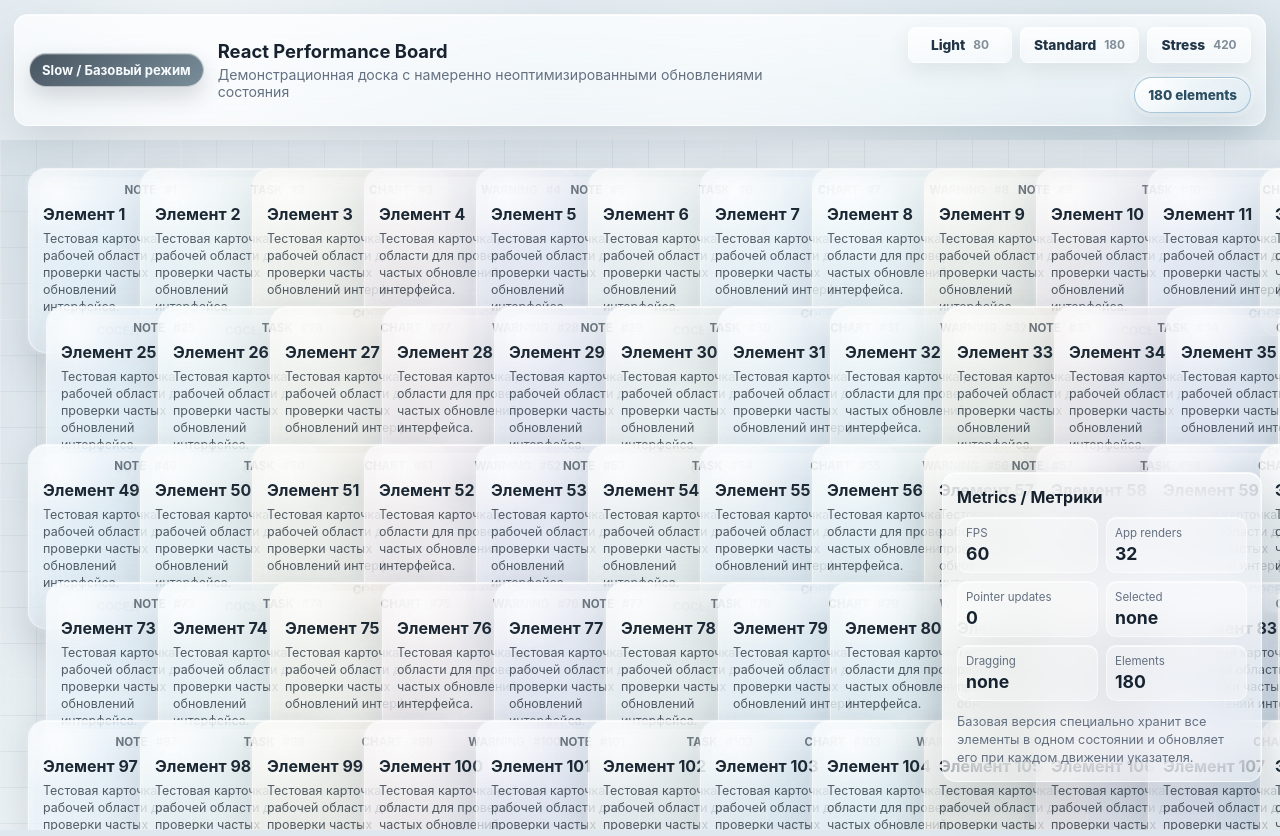
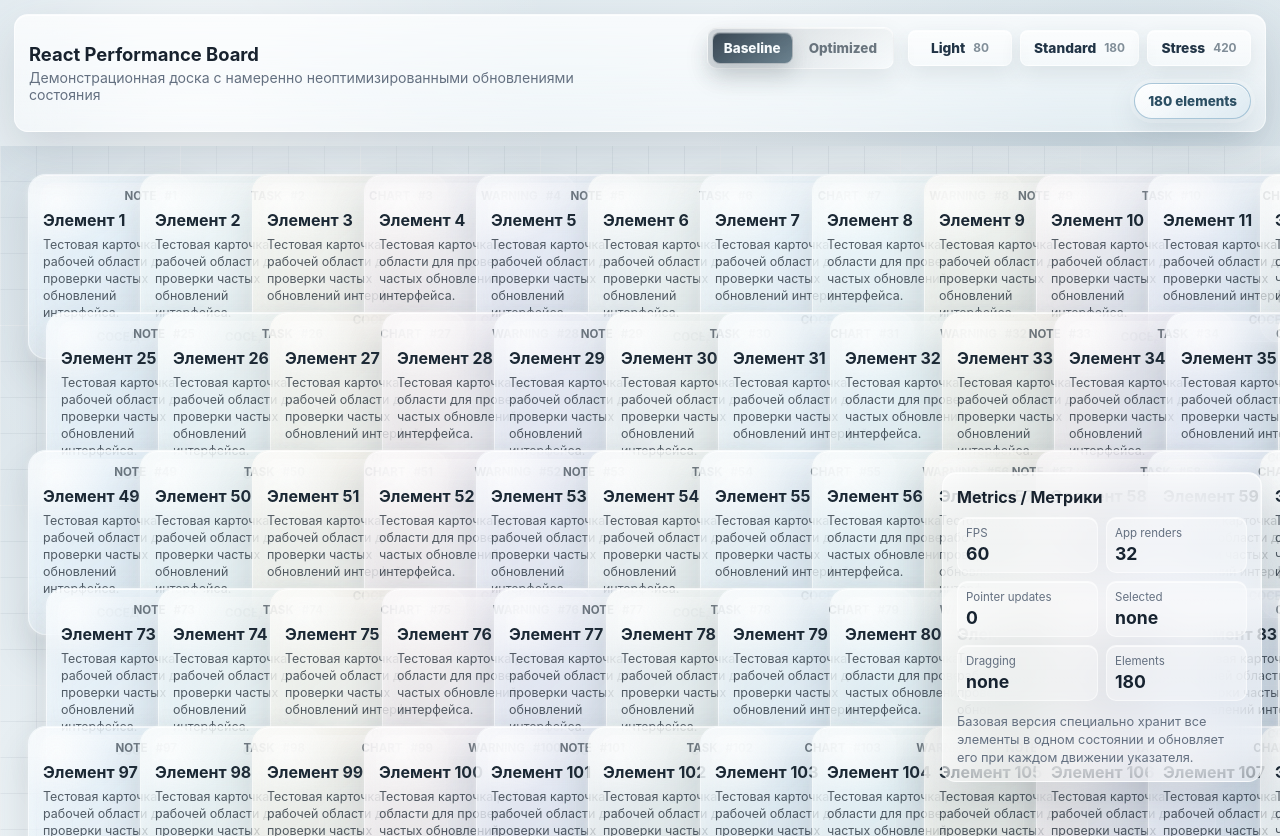
Before and after one commit to Estisui/react-performance-board, a React (Vite) app: page / in a window 1280 px wide. Built offline with nearby package versions, Linux system fonts and the light colour scheme.

Commit message:
feature: add mode selector

```diff
--- a/src/app/App.tsx
+++ b/src/app/App.tsx
@@ -1,5 +1,10 @@
+import { useState } from 'react';
 import { SlowBoardPage } from '../pages/slow-board';
 
+export type BoardMode = 'baseline' | 'optimized';
+
 export function App() {
-  return <SlowBoardPage />;
+  const [mode, setMode] = useState<BoardMode>('baseline');
+
+  return <SlowBoardPage mode={mode} onModeChange={setMode} />;
 }
--- a/src/pages/slow-board/ui/SlowBoardPage.tsx
+++ b/src/pages/slow-board/ui/SlowBoardPage.tsx
@@ -3,10 +3,16 @@
 import { BoardItem, BoardStats, DragState } from '../../../entities/board/model/types';
 import { MetricsPanel } from '../../../widgets/metrics-panel';
 import { Toolbar } from '../../../widgets/toolbar';
+import type { BoardMode } from '../../../app/App';
 
 let appRenderCounter = 0;
 
-export function SlowBoardPage() {
+type SlowBoardPageProps = {
+  mode: BoardMode;
+  onModeChange: (mode: BoardMode) => void;
+};
+
+export function SlowBoardPage({ mode, onModeChange }: SlowBoardPageProps) {
   appRenderCounter += 1;
 
   const [items, setItems] = useState<BoardItem[]>(() => createItems(DEFAULT_ITEM_COUNT));
@@ -100,9 +106,11 @@
   };
 
   return (
-    <main className="appShell">
+    <main className="appShell" data-mode={mode}>
       <Toolbar
+        mode={mode}
         itemCount={items.length}
+        onModeChange={onModeChange}
         onGenerate={handleGenerate}
       />
       <section className="workspace">
--- a/src/styles.css
+++ b/src/styles.css
@@ -75,6 +75,10 @@
   flex-direction: column;
 }
 
+.appShell[data-mode="optimized"] {
+  --accent: #3f786b;
+}
+
 .toolbar {
   position: sticky;
   top: 0;
@@ -104,21 +108,6 @@
   min-width: 0;
 }
 
-.modePill {
-  flex: 0 0 auto;
-  border: 1px solid rgba(255, 255, 255, 0.6);
-  border-radius: 999px;
-  background:
-    linear-gradient(145deg, rgba(43, 58, 71, 0.86), rgba(80, 106, 122, 0.76));
-  box-shadow:
-    inset 0 1px 0 rgba(255, 255, 255, 0.24),
-    0 10px 22px rgba(43, 58, 71, 0.18);
-  color: #f7fbfd;
-  font-size: 0.82rem;
-  font-weight: 700;
-  padding: 8px 12px;
-}
-
 .brandBlock h1 {
   margin: 0;
   font-size: 1.15rem;
@@ -137,6 +126,57 @@
   justify-content: flex-end;
   flex-wrap: wrap;
   gap: 14px;
+}
+
+.modeSwitch {
+  display: inline-flex;
+  align-items: center;
+  gap: 4px;
+  border: 1px solid rgba(255, 255, 255, 0.62);
+  border-radius: 10px;
+  background:
+    linear-gradient(145deg, rgba(43, 58, 71, 0.18), rgba(255, 255, 255, 0.34));
+  box-shadow:
+    inset 0 1px 0 rgba(255, 255, 255, 0.58),
+    0 10px 24px rgba(43, 58, 71, 0.1);
+  padding: 4px;
+}
+
+.modeSwitch button {
+  min-height: 32px;
+  border-color: transparent;
+  background: transparent;
+  box-shadow: none;
+  color: rgba(43, 58, 71, 0.68);
+  font-size: 0.84rem;
+  font-weight: 800;
+  padding: 0 11px;
+}
+
+.modeSwitch button:hover:not(:disabled) {
+  background: rgba(255, 255, 255, 0.38);
+  box-shadow: none;
+  transform: none;
+}
+
+.modeSwitch button.active {
+  border-color: rgba(255, 255, 255, 0.54);
+  background:
+    linear-gradient(145deg, rgba(43, 58, 71, 0.92), rgba(80, 106, 122, 0.82));
+  box-shadow:
+    inset 0 1px 0 rgba(255, 255, 255, 0.24),
+    0 10px 22px rgba(43, 58, 71, 0.2);
+  color: #f7fbfd;
+}
+
+.modeSwitch button.active:hover:not(:disabled) {
+  border-color: rgba(255, 255, 255, 0.64);
+  background:
+    linear-gradient(145deg, rgba(43, 58, 71, 0.96), rgba(80, 106, 122, 0.88));
+  box-shadow:
+    inset 0 1px 0 rgba(255, 255, 255, 0.28),
+    0 10px 22px rgba(43, 58, 71, 0.2);
+  color: #f7fbfd;
 }
 
 .presetGroup {
--- a/src/widgets/toolbar/ui/Toolbar.tsx
+++ b/src/widgets/toolbar/ui/Toolbar.tsx
@@ -1,15 +1,17 @@
 import { DEFAULT_ITEM_COUNT } from '../../../entities/board';
+import type { BoardMode } from '../../../app/App';
 
 type ToolbarProps = {
+  mode: BoardMode;
   itemCount: number;
+  onModeChange: (mode: BoardMode) => void;
   onGenerate: (count: number) => void;
 };
 
-export function Toolbar({ itemCount, onGenerate }: ToolbarProps) {
+export function Toolbar({ mode, itemCount, onModeChange, onGenerate }: ToolbarProps) {
   return (
     <header className="toolbar">
       <div className="brandBlock">
-        <span className="modePill">Slow / Базовый режим</span>
         <div>
           <h1>React Performance Board</h1>
           <p>Демонстрационная доска с намеренно неоптимизированными обновлениями состояния</p>
@@ -17,6 +19,24 @@
       </div>
 
       <div className="toolbarActions">
+        <div className="modeSwitch" aria-label="Режим работы">
+          <button
+            type="button"
+            className={mode === 'baseline' ? 'active' : ''}
+            aria-pressed={mode === 'baseline'}
+            onClick={() => onModeChange('baseline')}
+          >
+            Baseline
+          </button>
+          <button
+            type="button"
+            className={mode === 'optimized' ? 'active' : ''}
+            aria-pressed={mode === 'optimized'}
+            onClick={() => onModeChange('optimized')}
+          >
+            Optimized
+          </button>
+        </div>
         <div className="presetGroup" aria-label="Количество элементов">
           <button type="button" className="presetButton" onClick={() => onGenerate(80)}>
             <span className="presetName">Light</span>
```
